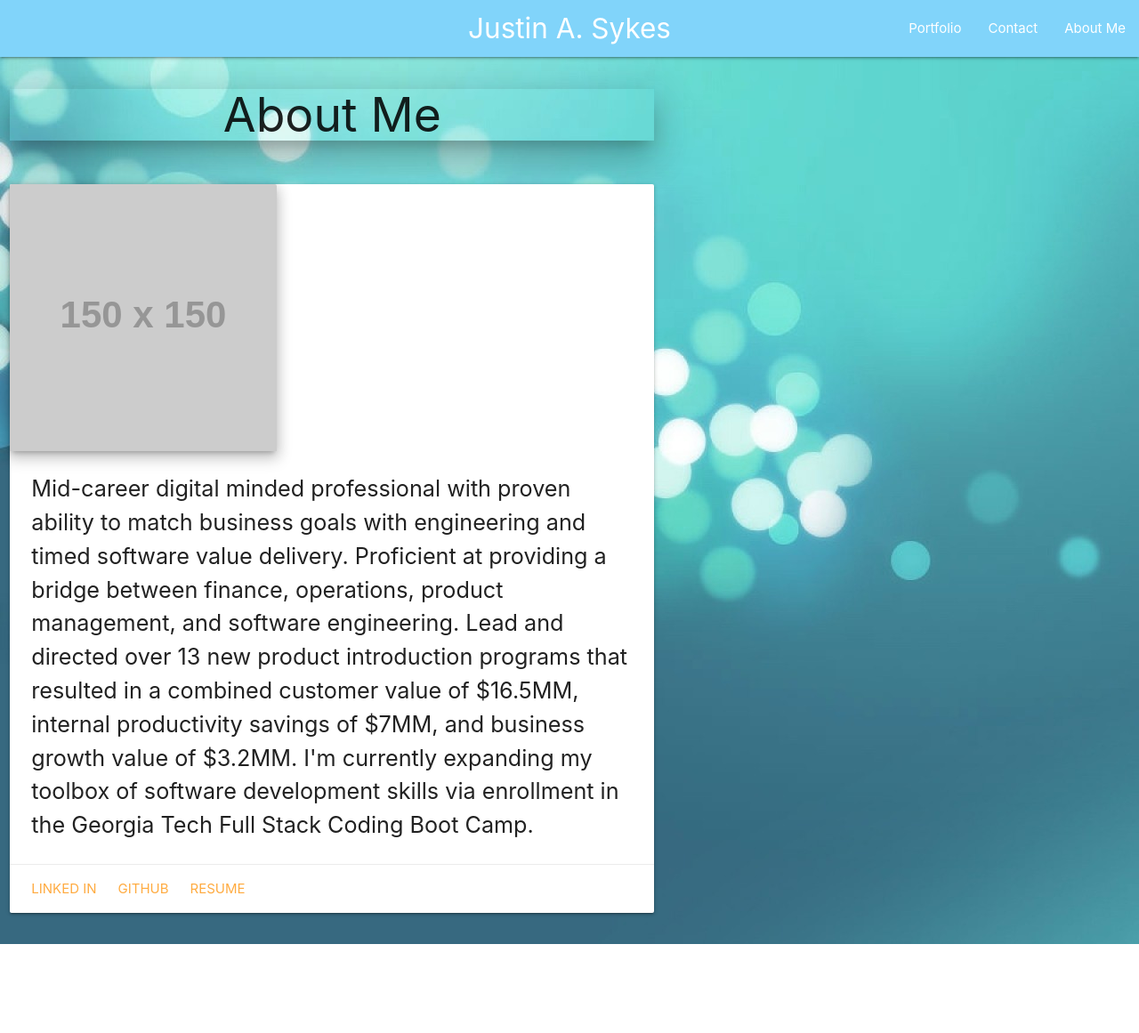
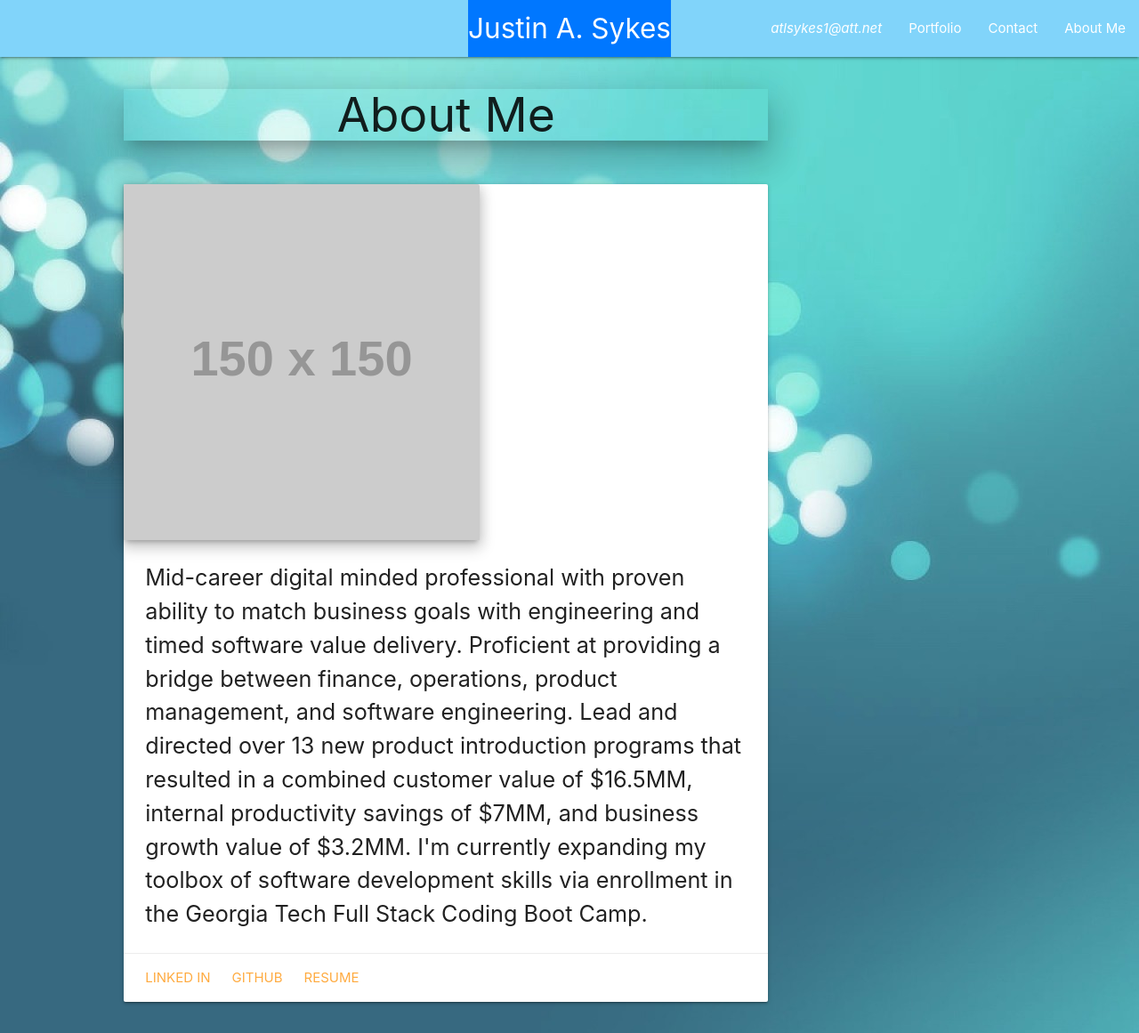
Before and after one commit to atlsykes/Justin-Sykes-React-Portfolio, a React (Create React App) app in the folder client/: page / in a window 1280 px wide. Shown: the whole page at 89% size. Before the commit the page ends 1061 px from the top, so only its background shows below. Built offline with nearby package versions, Linux system fonts and the light colour scheme.

Commit message:
updated home page styling

```diff
--- a/client/src/App.css
+++ b/client/src/App.css
@@ -21,7 +21,17 @@ h2 {
   color: #61dafb;
 }
 
+.m7 {
+  margin-left: 10% !important;
+}
+
+.brand-logo {
+  background-color: rgb(0, 119, 255);
+  padding-left: 5px;
+  padding-right: 5px;
+}
+
 #home-image {
-  width: 300px;
-  height: 300px;
+  width: 400px;
+  height: 400px;
 }
--- a/client/src/components/card/homecard.jsx
+++ b/client/src/components/card/homecard.jsx
@@ -33,9 +33,7 @@ const homecard = () => {
                 </p>
               </div>
               <div className='card-action'>
-                <span>
-                    <a href="/">Linked IN</a><a href="/">Github</a><a href="/">Resume</a>
-                </span>
+                    <a href="https://www.linkedin.com/in/justin-sykes-csm-cspo-36819658/">Linked IN</a><a href="https://github.com/204039643">Github</a><a href="https://docs.google.com/document/d/1PZ16uxr2sGIrMMszYKknz9D2R-Q3Y4qD0JsLetXUahQ/edit?usp=sharing">Resume</a>
               </div>
             </div>
           </div>
--- a/client/src/components/navbar/navbar.jsx
+++ b/client/src/components/navbar/navbar.jsx
@@ -7,6 +7,7 @@ const Navbar = () => {
     <div className="nav-wrapper light-blue lighten-3">
       <a href="/" className="brand-logo center">Justin A. Sykes</a>
       <ul id="nav-mobile" className="right hide-on-med-and-down">
+        <li><a href="/"><em>atlsykes1@att.net</em></a></li>
         <li><a href="portfolio.html">Portfolio</a></li>
         <li><a href="contact.html">Contact</a></li>
         <li><a href="about me.html">About Me</a></li>
```
